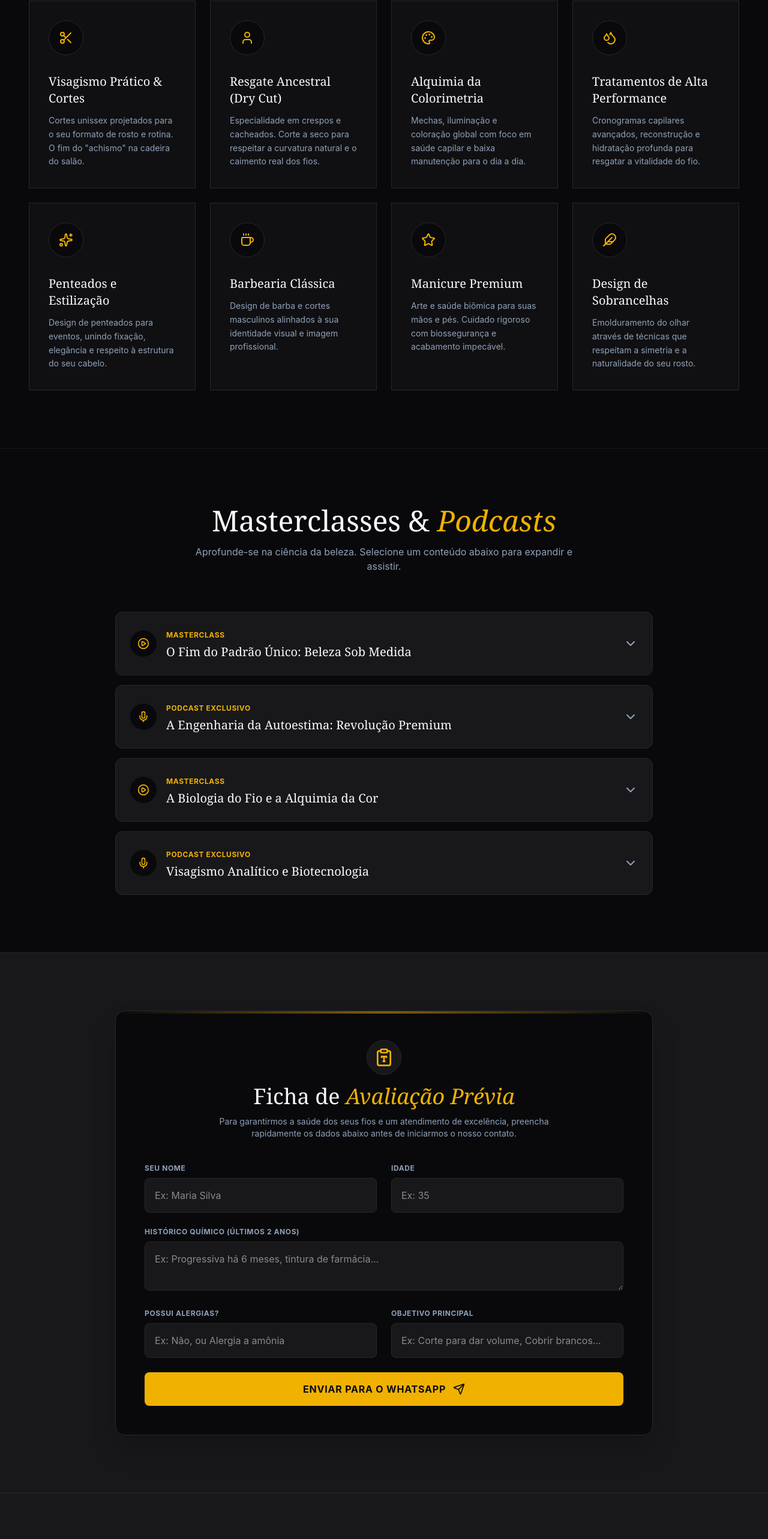
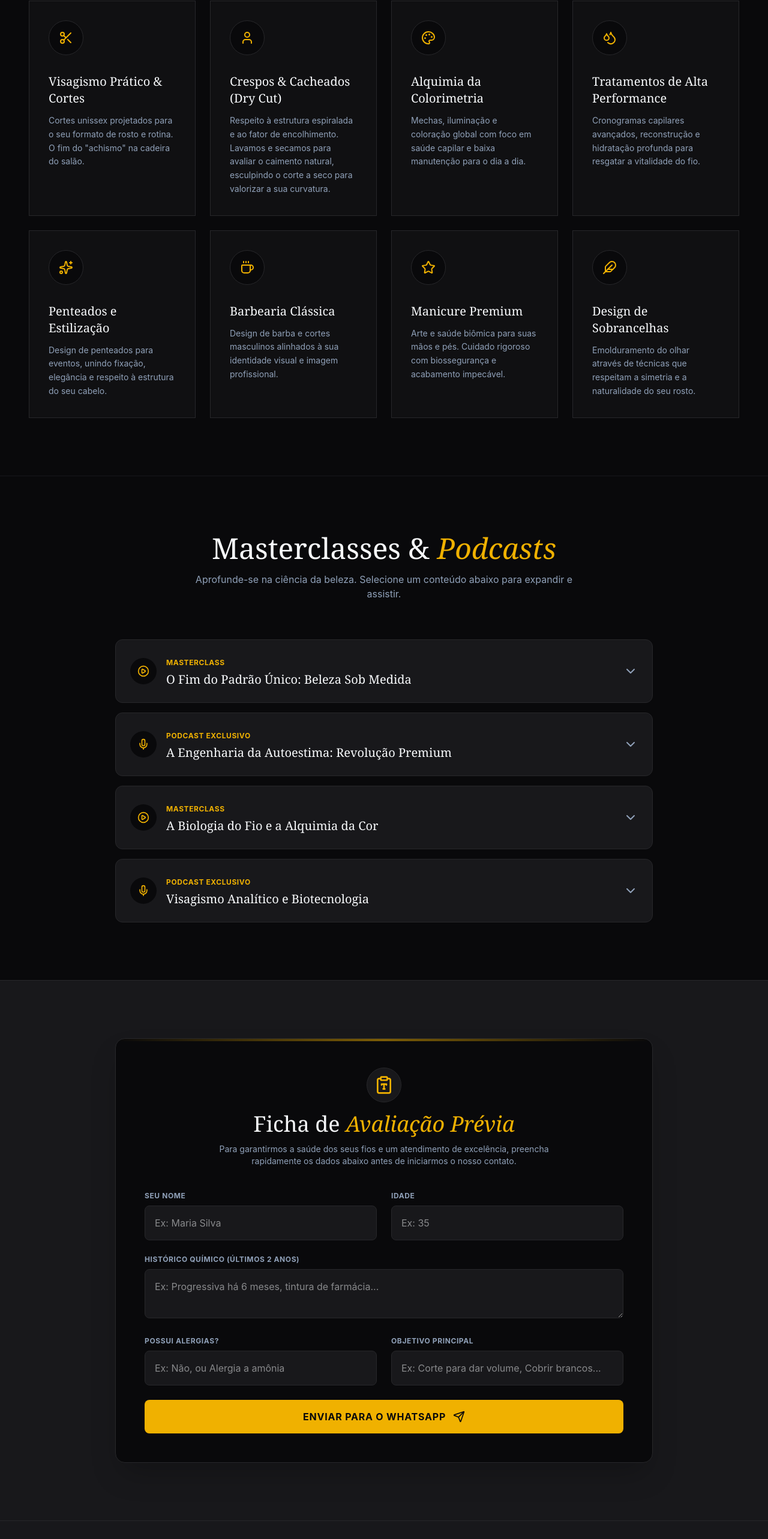
Before and after one commit to augustoheiss/drika-santana, a React (Vite) app: page / in a window 1280 px wide. Shown: the part 2008-4574 px from the top of the page at 60% size. Built offline with nearby package versions, Linux system fonts and the light colour scheme; a web font is replaced by a local one.

Commit message:
Update services

```diff
--- a/src/components/BookingCalendar.jsx
+++ b/src/components/BookingCalendar.jsx
@@ -79,7 +79,7 @@ export default function BookingCalendar() {
           className="text-center mb-12"
         >
           <h2 className="text-3xl md:text-5xl font-serif text-slate-50 mb-4">
-            Reserve o seu <span className="text-yellow-500 italic">Santuário</span>
+            Reserve o seu <span className="text-yellow-500 italic">Espaço de Embelezamento</span>
           </h2>
           <p className="text-slate-400 max-w-2xl mx-auto">
             Selecione uma data para iniciar a sua consultoria diagnóstica. Nossa equipe confirmará os detalhes via WhatsApp.
--- a/src/components/Services.jsx
+++ b/src/components/Services.jsx
@@ -9,8 +9,8 @@ const servicesList = [
     icon: <Scissors className="w-6 h-6 text-yellow-500" />
   },
   {
-    title: 'Resgate Ancestral (Dry Cut)',
-    description: 'Especialidade em crespos e cacheados. Corte a seco para respeitar a curvatura natural e o caimento real dos fios.',
+    title: 'Crespos & Cacheados (Dry Cut)',
+    description: 'Respeito à estrutura espiralada e ao fator de encolhimento. Lavamos e secamos para avaliar o caimento natural, esculpindo o corte a seco para valorizar a sua curvatura.',
     icon: <User className="w-6 h-6 text-yellow-500" />
   },
   {
```
